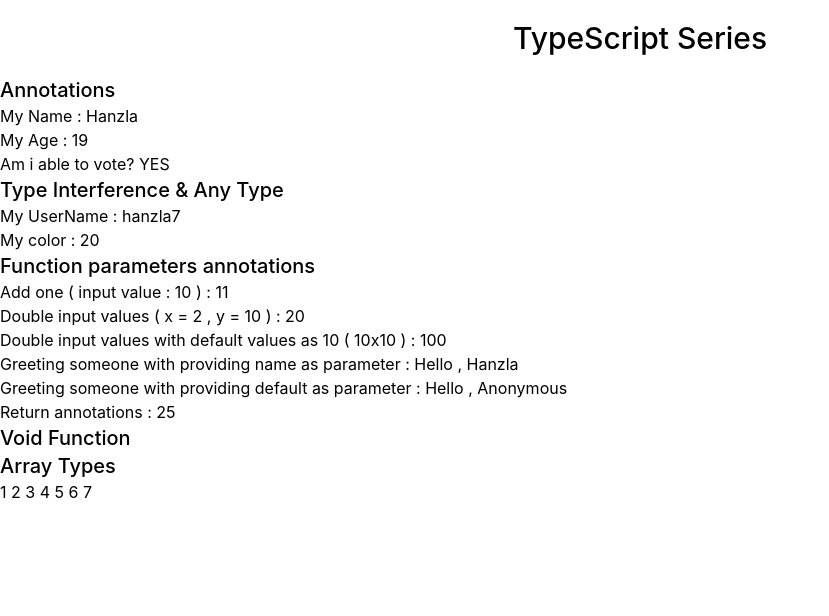
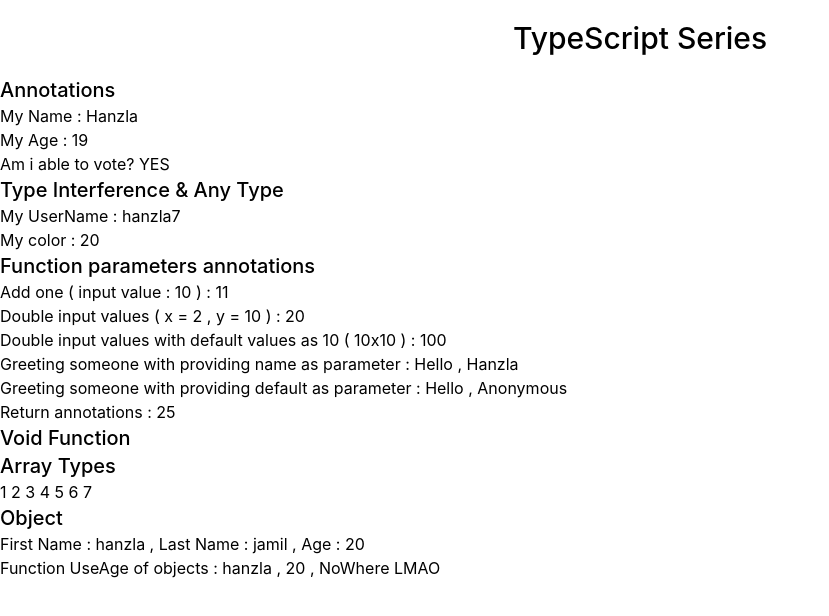
Before and after one commit to fullstackwithHanzla/Typescript, a React (Vite) app: page / in a window 1280 px wide. Shown: the top 616 px of the page, without its empty margins (0-829 px from the left). Built offline with nearby package versions, Linux system fonts and the light colour scheme.

Commit message:
Objects and functions done

```diff
--- a/src/App.tsx
+++ b/src/App.tsx
@@ -81,6 +81,23 @@
   // Not useAble tho
   // const ArrayNames: Array<string> = ["Alice","Bob","Charlie"]
 
+  // Objects
+
+  const Person : {firstName : string , lastName:string , age : number} = {
+    firstName : "hanzla",
+    lastName : "jamil",
+    age : 20
+  }
+
+  function printUser(): {name : string , age : number , location : string} {
+    return {
+      name :"hanzla",
+      age : 20,
+      location : "NoWhere LMAO"
+    }
+  }
+  const printUserResult = printUser()
+
 
 
 
@@ -121,6 +138,9 @@
           <p>{numbers.map((number,index) => (
             <span key={index}>{number} </span>
           ))}</p>
+          <h2 className="text-xl font-medium">Object</h2>
+          <p>First Name : {Person.firstName} , Last Name : {Person.lastName} , Age : {Person.age}</p>
+          <p>Function UseAge of objects : {printUserResult.name} , {printUserResult.age} , {printUserResult.location}</p>
         </div>
     </div>
   )
```
